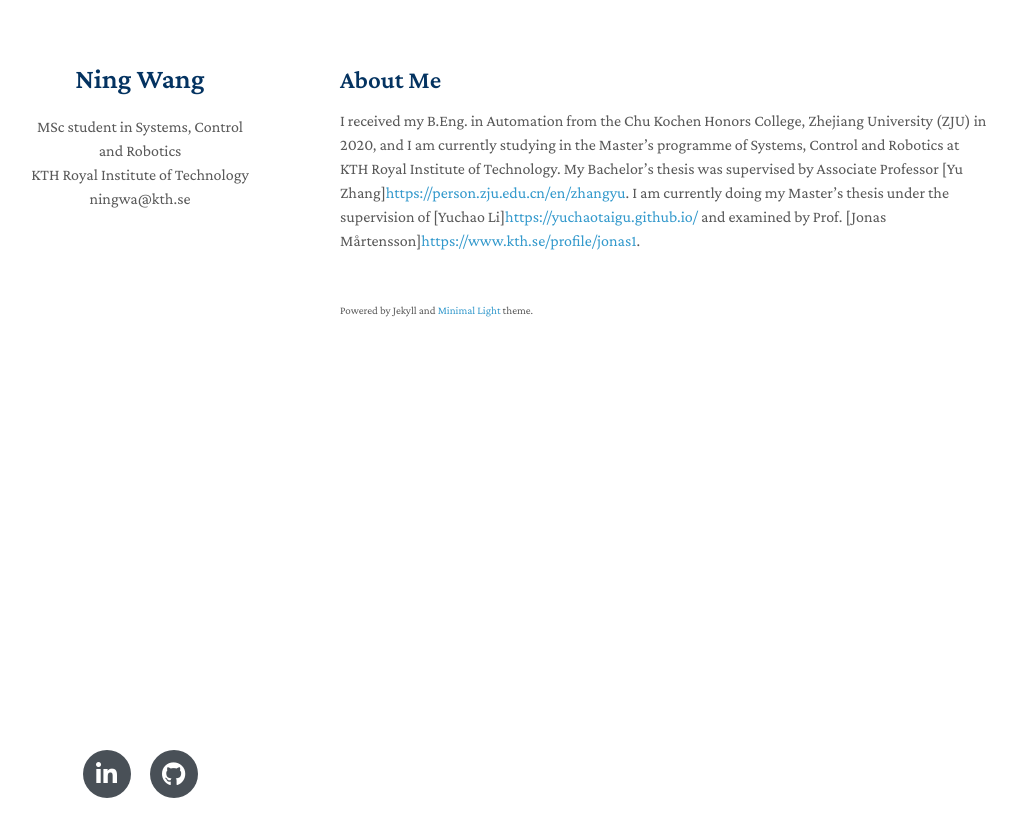
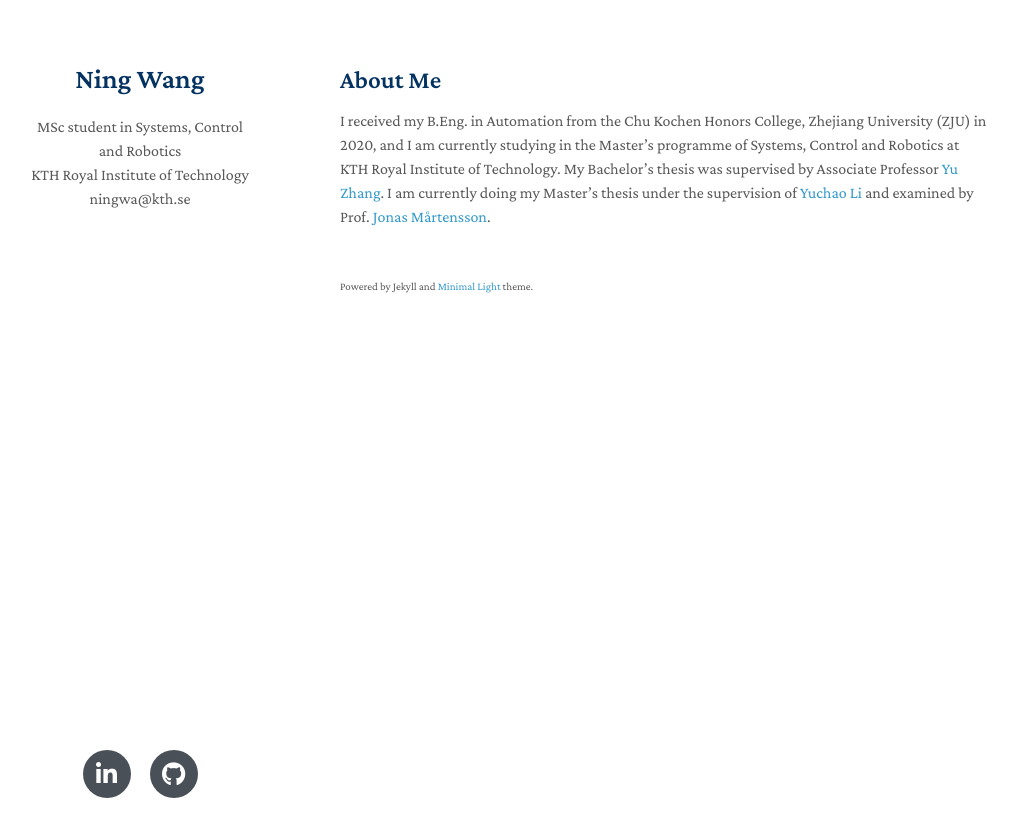
Before and after one commit to ningwak/ningwak.github.io, a Jekyll site: the page built from index.md, in a window 1280 px wide. Shown: the top 837 px of the page, without its empty margins (130-1146 px from the left). Built offline with Jekyll 4.4.1, drawn with Linux system fonts in a browser that asks for light colours; nearby versions of some CDN libraries; a style sheet for code colours, icons or effects is not loaded; our own code applies the rules of GitHub Pages for plain Markdown files.

Commit message:
Update index.md

```diff
--- a/index.md
+++ b/index.md
@@ -4,4 +4,4 @@ layout: homepage
 
 ## About Me
 
-I received my B.Eng. in Automation from the Chu Kochen Honors College, Zhejiang University (ZJU) in 2020, and I am currently studying in the Master's programme of Systems, Control and Robotics at KTH Royal Institute of Technology. My Bachelor's thesis was supervised by Associate Professor [Yu Zhang]<https://person.zju.edu.cn/en/zhangyu>. I am currently doing my Master's thesis under the supervision of [Yuchao Li]<https://yuchaotaigu.github.io/> and examined by Prof. [Jonas Mårtensson]<https://www.kth.se/profile/jonas1>.
+I received my B.Eng. in Automation from the Chu Kochen Honors College, Zhejiang University (ZJU) in 2020, and I am currently studying in the Master's programme of Systems, Control and Robotics at KTH Royal Institute of Technology. My Bachelor's thesis was supervised by Associate Professor [Yu Zhang](https://person.zju.edu.cn/en/zhangyu). I am currently doing my Master's thesis under the supervision of [Yuchao Li](https://yuchaotaigu.github.io/) and examined by Prof. [Jonas Mårtensson](https://www.kth.se/profile/jonas1).
```
